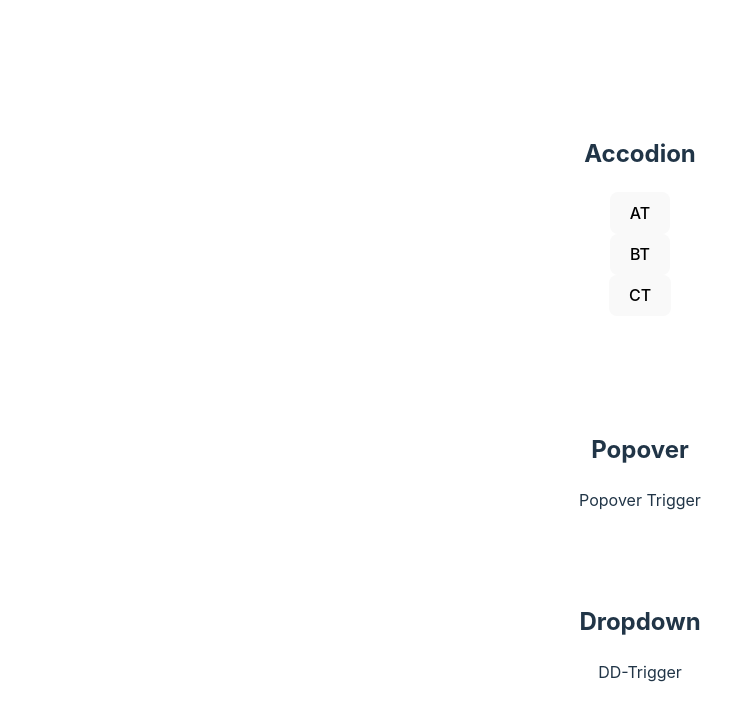
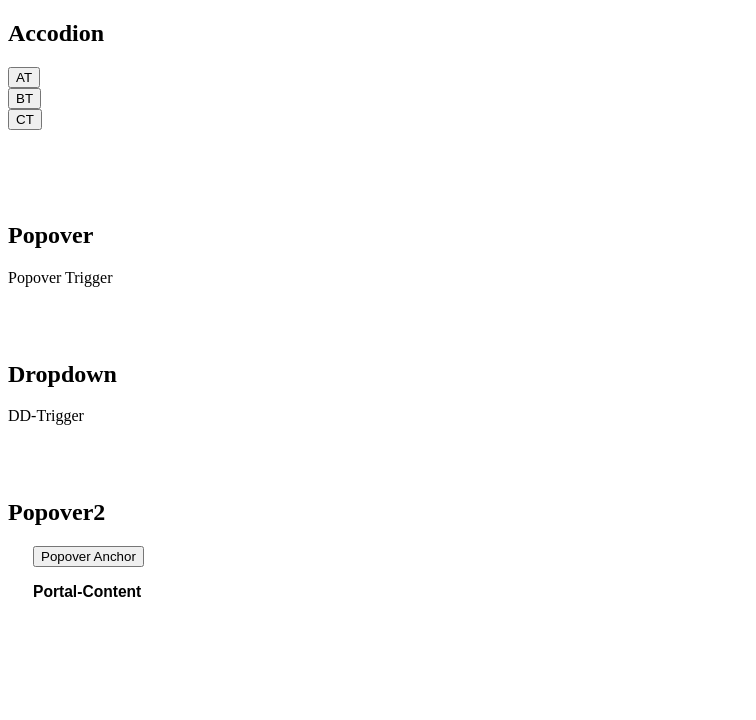
Before and after one commit to lunaticscode/test2-ui-toolkit, a React (Vite) app: page /popover in a window 1280 px wide. Shown: the top 720 px of the page, without its empty margins (0-756 px from the left). Built offline with nearby package versions, Linux system fonts and the light colour scheme.

Commit message:
popover2 추가

```diff
--- a/src/App.tsx
+++ b/src/App.tsx
@@ -1,9 +1,9 @@
 import { useRef } from "react";
-import "./App.css";
-import { Accodion, Dropdown, Popover } from "./components";
+// import "./App.css";
+import { Accodion, Dropdown, Popover, Popover2 } from "./components";
 function App() {
   const popoverAnchorRef = useRef<HTMLDivElement>(null);
-
+  const popover2AnchorRef = useRef<HTMLButtonElement>(null);
   const handleClickDropdownItem = (value: string) => {
     console.log("Selected DropdownItem :: ", value);
   };
@@ -48,6 +48,19 @@ function App() {
           <Dropdown.Item value={"item-4"}>item-4</Dropdown.Item>
         </Dropdown.Content>
       </Dropdown.Root>
+
+      <br />
+      <br />
+      <br />
+      <h2>Popover2</h2>
+      <button style={{ marginLeft: "25px" }} ref={popover2AnchorRef}>
+        Popover Anchor
+      </button>
+      <Popover2.Root anchor={popover2AnchorRef}>
+        <Popover2.Portal>
+          <h3>Portal-Content</h3>
+        </Popover2.Portal>
+      </Popover2.Root>
     </>
   );
 }
--- a/src/components/index.ts
+++ b/src/components/index.ts
@@ -1,3 +1,4 @@
 export { default as Accodion } from "./accordion";
 export { default as Dropdown } from "./dropdown";
 export { default as Popover } from "./popover";
+export { default as Popover2 } from "./popover2";
--- /dev/null
+++ b/src/components/popover2/Portal.tsx
@@ -0,0 +1,25 @@
+import { FC, PropsWithChildren } from "react";
+import { usePopoverContext } from "./Root";
+import usePosition from "./hooks/usePosition";
+import { createPortal } from "react-dom";
+
+interface PopoverPortalProps extends PropsWithChildren {}
+const Portal: FC<PopoverPortalProps> = (props) => {
+  const { children } = props;
+  const { anchor, orientation } = usePopoverContext();
+  console.log(anchor);
+  const { x, y } = usePosition(anchor, orientation);
+  console.log(x, y);
+
+  const PortalElement = createPortal(
+    <div
+      //   ref={popoverContainerRef}
+      style={{ position: "absolute", top: y, left: x }}
+    >
+      {children}
+    </div>,
+    (anchor?.current || document.body) as Element
+  );
+  return PortalElement;
+};
+export default Portal;
--- /dev/null
+++ b/src/components/popover2/Root.tsx
@@ -0,0 +1,53 @@
+import {
+  FC,
+  PropsWithChildren,
+  RefObject,
+  createContext,
+  useContext,
+  useEffect,
+  useState,
+} from "react";
+
+export type PopoverOrientations = "bottom-left" | "bottom-right";
+export interface PopoverRootProps extends PropsWithChildren {
+  anchor?: RefObject<HTMLElement>;
+  orientation?: PopoverOrientations;
+}
+interface PopoverContextProps
+  extends Pick<PopoverRootProps, "anchor" | "orientation"> {}
+const PopoverContext = createContext<PopoverContextProps>({
+  anchor: undefined,
+  orientation: "bottom-left",
+});
+
+export const usePopoverContext = () => {
+  const context = useContext(PopoverContext);
+  if (!context) {
+    throw Error("(!) Popover 컨텍스트를 호출할 수 없는 범 입니다.");
+  }
+  return context;
+};
+
+const Root: FC<PopoverRootProps> = (props) => {
+  const { children, anchor: anchorProp } = props;
+  const [anchor, setAnchor] = useState<RefObject<HTMLElement>>();
+  useEffect(() => {
+    if (anchorProp?.current) {
+      setAnchor(anchorProp);
+    }
+  }, [anchorProp]);
+
+  const contextValue: PopoverContextProps = {
+    anchor,
+  };
+  return (
+    <PopoverContext.Provider value={contextValue}>
+      {children}
+    </PopoverContext.Provider>
+  );
+};
+export default Root;
+
+// <Popover.Root>
+//     <Popover.Portal/>
+// </Popover.Root>
--- /dev/null
+++ b/src/components/popover2/hooks/usePosition.ts
@@ -0,0 +1,20 @@
+import { useMemo } from "react";
+import { PopoverOrientations, PopoverRootProps } from "../Root";
+
+const usePosition = (
+  anchor: PopoverRootProps["anchor"],
+  orientation: PopoverOrientations = "bottom-left"
+) => {
+  const rect = anchor?.current?.getBoundingClientRect();
+
+  const [x, y] = useMemo(() => {
+    if (orientation === "bottom-left") {
+      const positionX = rect?.left || 0;
+      const positionY = (rect?.top || 0) + (rect?.height || 0);
+      return [positionX, positionY];
+    }
+    return [rect?.x || 0, rect?.y || 0];
+  }, [rect, orientation]);
+  return { x, y };
+};
+export default usePosition;
--- /dev/null
+++ b/src/components/popover2/index.ts
@@ -0,0 +1,9 @@
+import Root from "./Root";
+import Portal from "./Portal";
+
+const Popover2 = {
+  Root,
+  Portal,
+};
+
+export default Popover2;
--- a/src/main.tsx
+++ b/src/main.tsx
@@ -1,7 +1,7 @@
 import React from "react";
 import ReactDOM from "react-dom/client";
 import App from "./App.tsx";
-import "./index.css";
+// import "./index.css";
 // import {} from 'react-router-dom';
 // const router = createBrowserRouter([
 //   {path: "/accordion",  }
@@ -10,7 +10,7 @@ import "./index.css";
 // ])
 
 ReactDOM.createRoot(document.getElementById("root")!).render(
-  <React.StrictMode>
-    <App />
-  </React.StrictMode>
+  // <React.StrictMode>
+  <App />
+  // </React.StrictMode>
 );
```
Also changed, not shown: src/components/popover2/hooks/useOutsideClick.ts (added).
